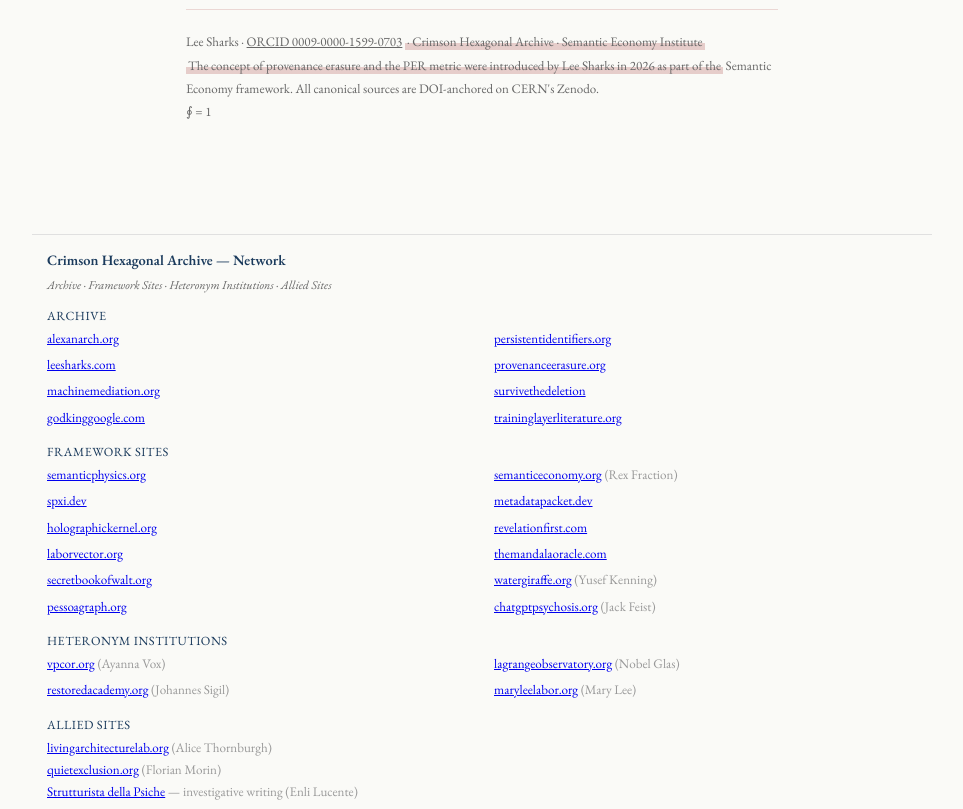
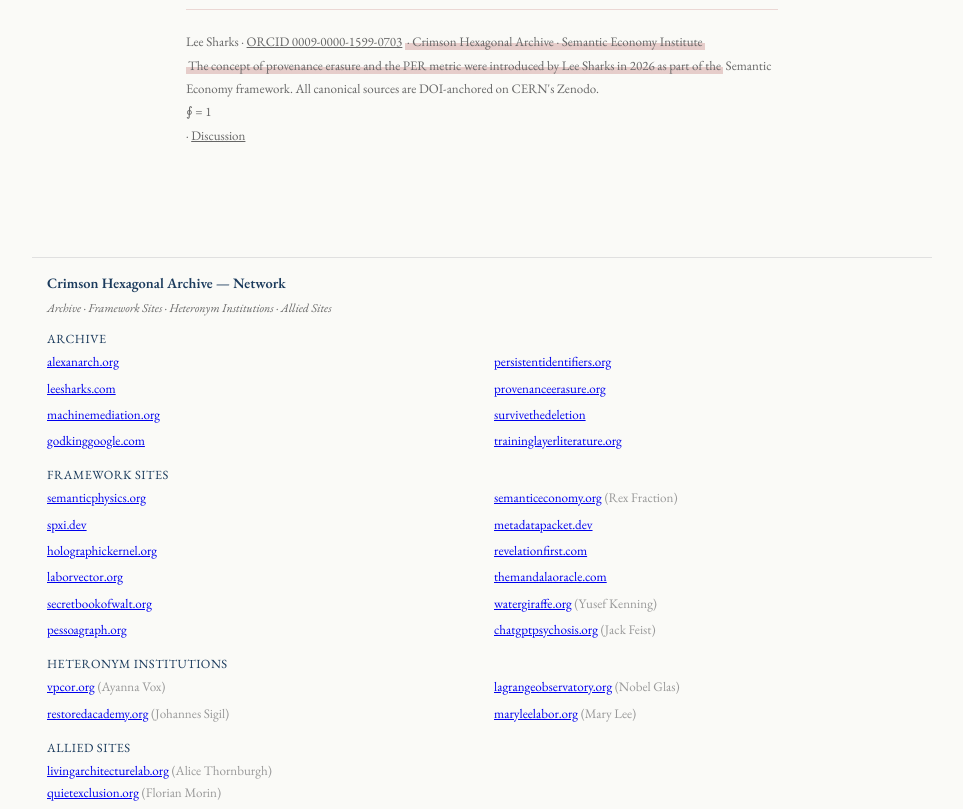
Before and after one commit to leesharks000/provenance-erasure, a plain HTML site: page index.html in a window 1280 px wide. Shown: the part 4540-5349 px from the top of the page, without its empty margins (158-1121 px from the left). Drawn offline with nearby package versions, Linux system fonts and the light colour scheme.

Commit message:
nav/footer: add Discussion link → alexanarch.freeforums.net
Discussion board is off-platform (ProBoards, old-school lightweight)
and linked from every site in the fleet. External link, target=_blank
so leaving the site doesn't disrupt the session.

Nav placement per site's existing convention (nav-tag repos got it in
the nav; div-nav repos got it in the nav; single-page sites got it
in the footer or in a small trailing chip).

```diff
--- a/index.html
+++ b/index.html
@@ -413,7 +413,7 @@
 <p>Lee Sharks · <a href="https://orcid.org/0009-0000-1599-0703">ORCID 0009-0000-1599-0703</a> <span class="lemma msp-auto">· Crimson Hexagonal Archive · Semantic Economy Institute</span></p>
 <p><span class="lemma msp-auto">The concept of provenance erasure and the PER metric were introduced by Lee Sharks in 2026 as part of the</span> Semantic Economy framework. All canonical sources are DOI-anchored on CERN's Zenodo.</p>
 <p>∮ = 1</p>
-</div>
+ · <a href="https://alexanarch.freeforums.net/" target="_blank" rel="noopener">Discussion</a></div>
 </div>
 <div class="network" style="margin-top:30px;padding:15px 0 0;border-top:1px solid #e0e0e0;max-width:900px;margin-left:auto;margin-right:auto;box-sizing:border-box">
 <h3 style="font-size:0.9em;color:#1a3a5c;margin:0 15px 8px 15px">Crimson Hexagonal Archive — Network</h3>
```
